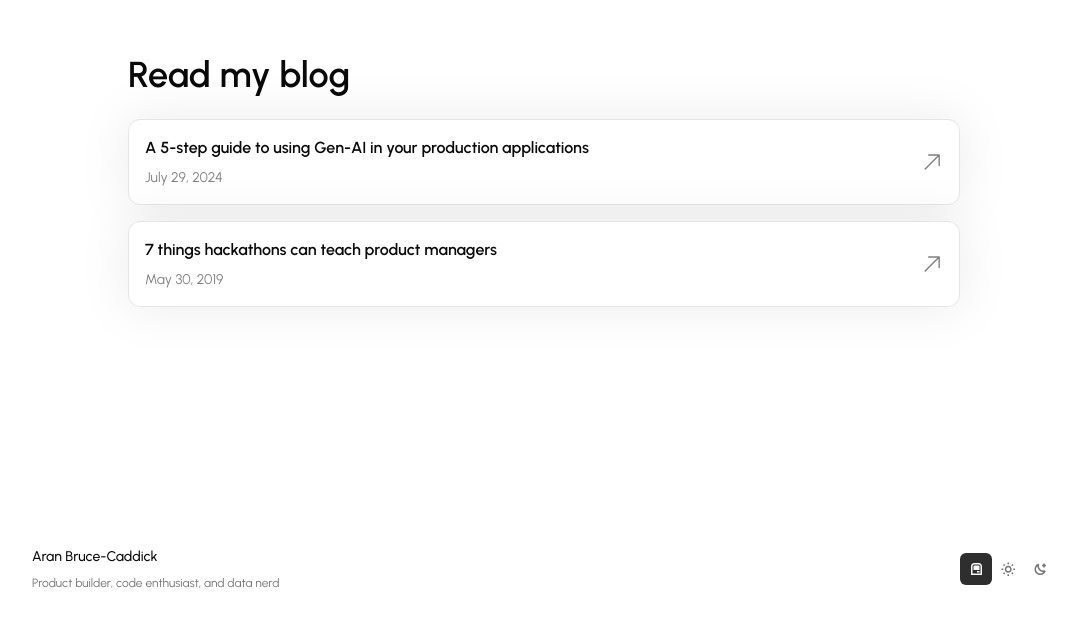
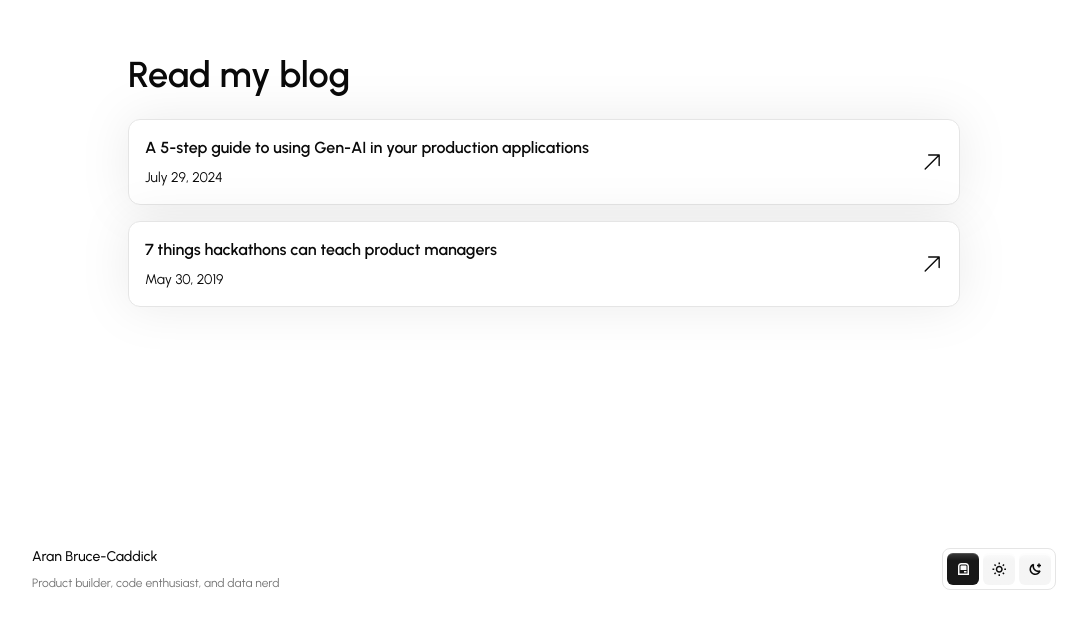
Before and after one commit to aranbruce/aranbc.com, a Next.js app: page / in a window 1280 px wide. Shown: the part 2116-2739 px from the top of the page, without its empty margins (96-1183 px from the left). Built offline with nearby package versions, Linux system fonts and the light colour scheme.

Commit message:
adding tactile buttons

```diff
--- a/app/globals.css
+++ b/app/globals.css
@@ -8,9 +8,16 @@
 
   --color-primary: var(--primary);
   --color-primary-foreground: var(--primary-foreground);
+  --color-primary-300: var(--primary-300);
+  --color-primary-400: var(--primary-400);
+  --color-primary-500: var(--primary-500);
+  --color-primary-600: var(--primary-600);
 
   --color-secondary: var(--secondary);
   --color-secondary-foreground: var(--secondary-foreground);
+  --color-secondary-400: var(--secondary-400);
+  --color-secondary-500: var(--secondary-500);
+  --color-secondary-600: var(--secondary-600);
 
   --color-muted: var(--muted);
   --color-muted-foreground: var(--muted-foreground);
@@ -19,6 +26,9 @@
   --color-input: var(--input);
   --color-ring: var(--ring);
   --color-card: var(--card);
+
+  --color-highlight-primary: var(--highlight-primary);
+  --color-highlight-secondary: var(--highlight-secondary);
 
   --radius: var(--radius);
   --drop-shadow-card: 0 0px 24px var(--drop-shadow-color);
@@ -51,14 +61,24 @@
     --foreground: oklch(0.145 0 0);
     --primary: oklch(0.205 0 0);
     --primary-foreground: oklch(0.985 0 0);
+    --primary-300: oklch(0.45 0 0);
+    --primary-400: oklch(0.35 0 0);
+    --primary-500: oklch(0.205 0 0);
+    --primary-600: oklch(0.155 0 0);
     --secondary: oklch(0.97 0 0);
-    --secondary-foreground: oklch(0.6 0 0);
+    --secondary-foreground: oklch(0.145 0 0);
+    --secondary-300: oklch(1 0 0);
+    --secondary-400: oklch(0.99 0 0);
+    --secondary-500: oklch(0.97 0 0);
+    --secondary-600: oklch(0.94 0 0);
     --muted: oklch(0.97 0 0);
     --muted-foreground: oklch(0.556 0 0);
     --border: oklch(0.922 0 0);
     --input: oklch(0.922 0 0);
     --ring: oklch(0.708 0 0);
     --card: oklch(1 0 0);
+    --highlight-primary: rgba(255, 255, 255, 0.15);
+    --highlight-secondary: rgba(255, 255, 255, 0.6);
     --drop-shadow-color: oklch(0.145 0 0 / 0.08);
     --dots-color: var(--color-muted);
     --dots-background: oklch(0.3748 0.1762 311 / 20%);
@@ -70,14 +90,24 @@
     --foreground: oklch(0.985 0 0);
     --primary: oklch(0.922 0 0);
     --primary-foreground: oklch(0.205 0 0);
+    --primary-300: oklch(1 0 0);
+    --primary-400: oklch(0.99 0 0);
+    --primary-500: oklch(0.97 0 0);
+    --primary-600: oklch(0.94 0 0);
     --secondary: oklch(0.269 0 0);
-    --secondary-foreground: oklch(0.8 0 0);
+    --secondary-foreground: oklch(0.985 0 0);
+    --secondary-300: oklch(0.45 0 0);
+    --secondary-400: oklch(0.27 0 0);
+    --secondary-500: oklch(0.22 0 0);
+    --secondary-600: oklch(0.15 0 0);
     --muted: oklch(0.269 0 0);
     --muted-foreground: oklch(0.708 0 0);
     --border: oklch(1 0 0 / 5%);
     --input: oklch(1 0 0 / 15%);
     --ring: oklch(0.556 0 0);
     --card: oklch(0.22 0 0);
+    --highlight-primary: rgba(255, 255, 255, 0.1);
+    --highlight-secondary: rgba(255, 255, 255, 0.01);
     --drop-shadow-color: oklch(0.985 0 0 / 0.05);
     --dots-color: var(--color-muted);
     --dots-background: oklch(0.3748 0.1762 311 / 20%);
--- a/components/button.tsx
+++ b/components/button.tsx
@@ -20,12 +20,12 @@ const Button = ({
 }: ButtonProps) => {
   const className = cn(
     // Base classes
-    "items-center flex flex-row gap-x-1 no-wrap rounded-full font-semibold transition duration-150",
+    "items-center flex flex-row gap-x-1 no-wrap rounded-full font-semibold transition-all duration-200 ease-in-out",
     // Variant classes
     {
-      "bg-primary text-primary-foreground hover:bg-primary/80 border border-ring/20":
+      "bg-[linear-gradient(to_bottom,var(--primary-400)_0%,var(--primary-500)_24%)] hover:bg-[linear-gradient(to_bottom,var(--primary-300)_0%,var(--primary-400)_24%)] text-primary-foreground shadow-[inset_0_1px_0_var(--highlight-primary)]":
         variant === "primary",
-      "bg-card text-foreground border border-border hover:bg-muted":
+      "bg-[linear-gradient(to_bottom,var(--secondary-400)_0%,var(--secondary-500)_24%)] hover:bg-[linear-gradient(to_bottom,var(--secondary-500)_0%,var(--secondary-600)_24%)] text-secondary-foreground border border-border  shadow-[inset_0_2px_1px_0_var(--highlight-secondary)]":
         variant === "secondary",
     },
     // Size classes
--- a/components/theme-toggle.tsx
+++ b/components/theme-toggle.tsx
@@ -55,9 +55,9 @@ export function ThemeToggle() {
   ];
 
   return (
-    <fieldset className="bg-background flex items-center rounded-lg">
+    <fieldset className="bg-card border-border flex items-center gap-1 rounded-lg border p-1">
       <legend className="sr-only">Select a display theme:</legend>
-      {themes.map(({ value, label, icon: Icon }) => (
+      {themes.map(({ value, label, icon: Icon }, index) => (
         <div key={value} className="relative">
           <input
             type="radio"
@@ -71,10 +71,10 @@ export function ThemeToggle() {
           <label
             htmlFor={`theme-${value}`}
             className={cn(
-              "flex h-8 w-8 cursor-pointer items-center justify-center rounded-md transition-colors",
+              "flex h-8 w-8 cursor-pointer items-center justify-center rounded-md transition-all duration-200 ease-in-out",
               theme === value
-                ? "bg-primary/90 text-primary-foreground"
-                : "text-muted-foreground hover:bg-muted hover:text-foreground",
+                ? "text-primary-foreground bg-[linear-gradient(to_bottom,var(--primary-400)_0%,var(--primary-500)_24%)] shadow-[inset_0_1px_0_var(--highlight-primary)]"
+                : "text-secondary-foreground bg-[linear-gradient(to_bottom,var(--secondary-400)_0%,var(--secondary-500)_24%)] shadow-[inset_0_2px_1px_0_var(--highlight-secondary)] hover:bg-[linear-gradient(to_bottom,var(--secondary-500)_0%,var(--secondary-600)_24%)]",
             )}
           >
             <span className="sr-only">{label}</span>
```
